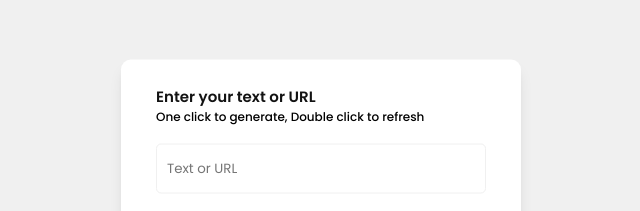
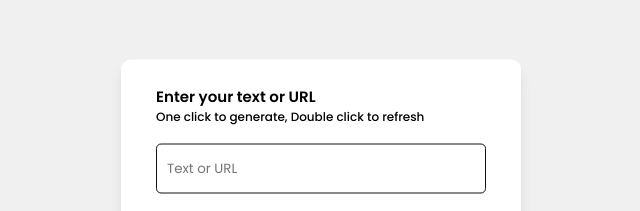
Before and after one commit to Metallyleopart/GenerateQR, a plain HTML site: page index.html in a window 1280 px wide. Shown: the part 216-427 px from the top of the page, without its empty margins (319-959 px from the left). Drawn offline with Linux system fonts and the light colour scheme.

Commit message:
change border color

```diff
--- a/src/css/style.css
+++ b/src/css/style.css
@@ -56,7 +56,6 @@ body {
 }
 
 #container .container_child .container_children #title {
-  color: var(--colorText);
   font-weight: 600;
   font-size: 15px;
 }
@@ -74,7 +73,7 @@ body {
 #container .container_child .container_children input {
   width: 100%;
   height: 50px;
-  border: 1px solid var(--bgColor);
+  border: 1px solid var(--colorText);
   outline: none;
   padding: 10px;
   margin: 10px 0px 20px;
```
